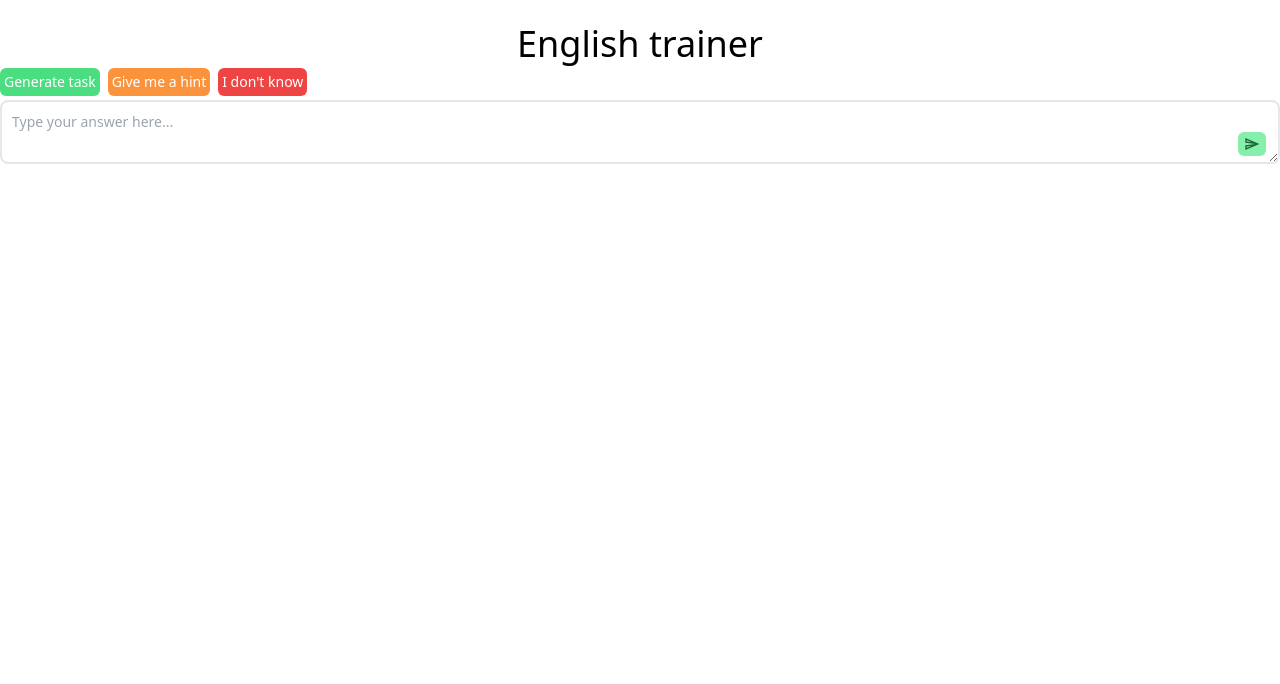
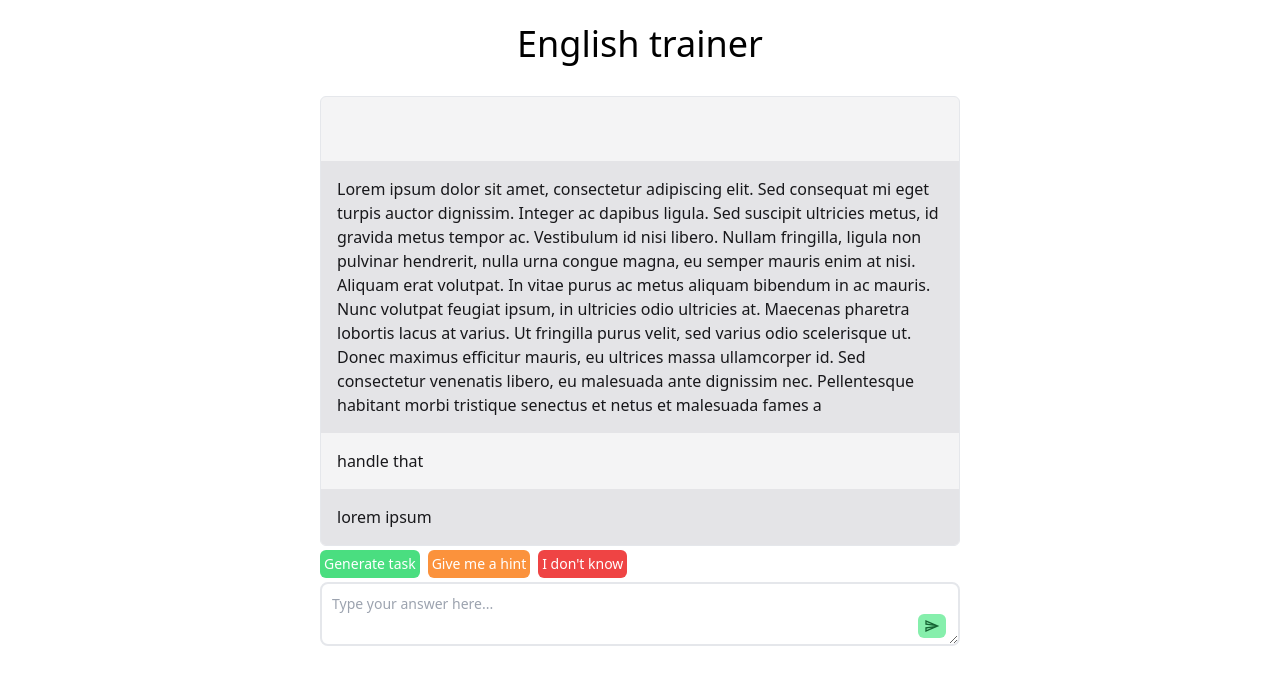
Before and after one commit to greg2012201/skill-trainer, a React (Vite) app: page / in a window 1280 px wide. Shown: the top 684 px of the page. Built offline with nearby package versions, Linux system fonts and the light colour scheme.

Commit message:
Implement ChatMessageView in App.

```diff
--- a/src/App.tsx
+++ b/src/App.tsx
@@ -1,12 +1,25 @@
 import AnswerForm from './components/AnswerForm/AnswerForm';
 import PromptController from '@/components/PromptController';
 import TaskGenerator from '@/components/TaskGenerator';
+import ChatMessageView from '@/components/ChatMessageView';
+import ChatMessageItem from '@/components/ChatMessageItem';
 
 function App() {
   return (
-    <div className='item-center flex flex-col content-center pt-6'>
+    <div className='item-center flex flex-col content-center space-y-8 pt-6'>
       <h1 className='text-center text-4xl'>English trainer</h1>
-      <PromptController taskGenerator={<TaskGenerator />} answerForm={<AnswerForm />} />
+      <div className='ml-auto mr-auto flex w-1/2 flex-col'>
+        <ChatMessageView
+          items={[
+            'lorem ipsum',
+            'handle that',
+            'Lorem ipsum dolor sit amet, consectetur adipiscing elit. Sed consequat mi eget turpis auctor dignissim. Integer ac dapibus ligula. Sed suscipit ultricies metus, id gravida metus tempor ac. Vestibulum id nisi libero. Nullam fringilla, ligula non pulvinar hendrerit, nulla urna congue magna, eu semper mauris enim at nisi. Aliquam erat volutpat. In vitae purus ac metus aliquam bibendum in ac mauris. Nunc volutpat feugiat ipsum, in ultricies odio ultricies at. Maecenas pharetra lobortis lacus at varius. Ut fringilla purus velit, sed varius odio scelerisque ut. Donec maximus efficitur mauris, eu ultrices massa ullamcorper id. Sed consectetur venenatis libero, eu malesuada ante dignissim nec. Pellentesque habitant morbi tristique senectus et netus et malesuada fames a',
+          ].map((text, index) => {
+            return <ChatMessageItem isEven={index % 2 === 0}>{text}</ChatMessageItem>;
+          })}
+        />
+        <PromptController taskGenerator={<TaskGenerator />} answerForm={<AnswerForm />} />
+      </div>
     </div>
   );
 }
```
